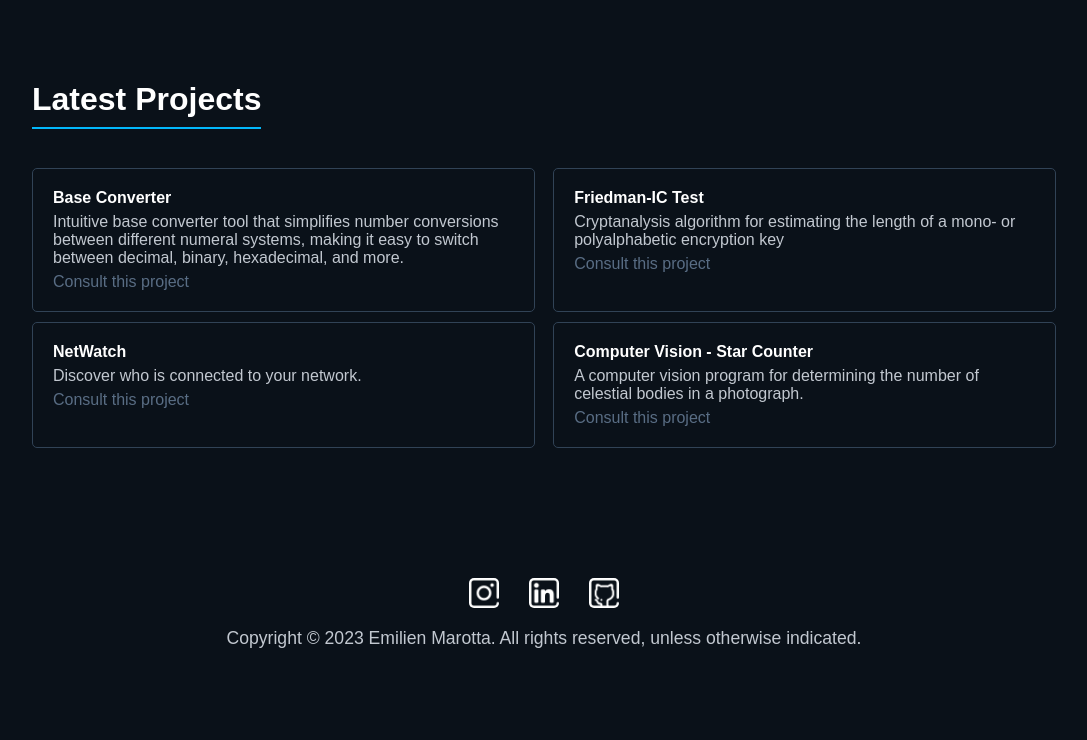
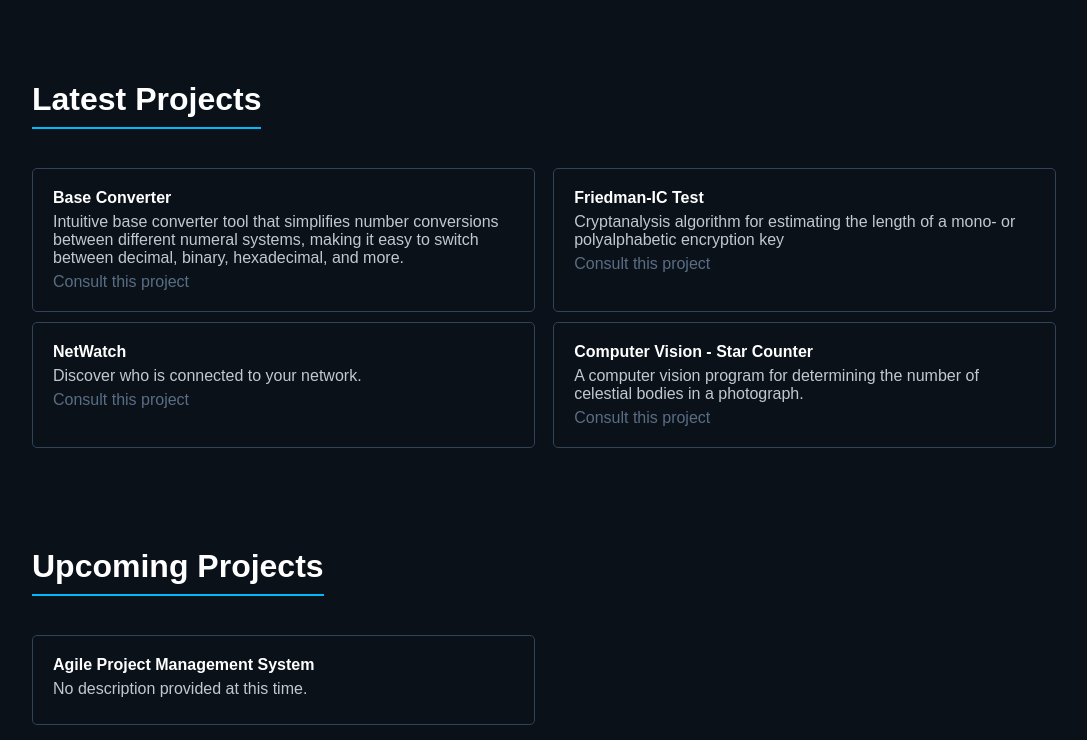
Before and after one commit to emilienmarotta/emilienmarotta.github.io, a plain HTML site: page index.html in a window 1280 px wide. Shown: the part 2057-2797 px from the top of the page, without its empty margins (96-1183 px from the left). Before the commit the page ends 2755 px from the top, so only its background shows below. Drawn offline with nearby package versions, Linux system fonts and the light colour scheme; a web font is replaced by a local one.

Commit message:
ADD - Upcoming Projects

```diff
--- a/index.html
+++ b/index.html
@@ -144,6 +144,15 @@
             </div>
         </div>
     </div>
+    <div id="upcoming-projects" class="box">
+        <h2 data-aos="fade-up" id="project-title" class="box-title"><span>Upcoming Projects</span></h2>
+        <div id="projects-box">
+            <div data-aos="fade-up" class="project-box">
+                <div class="project-box-title">Agile Project Management System</div>
+                <div class="project-box-description">No description provided at this time.</div>
+            </div>
+        </div>
+    </div>
     <footer>
         <div id="social-media">
             <a href="https://instagram.com/emilienmarotta/" title="Instagram" class="social-media-link"><img src="Index/instagram.png" id="instagram" alt="Instagram"></a>
```
